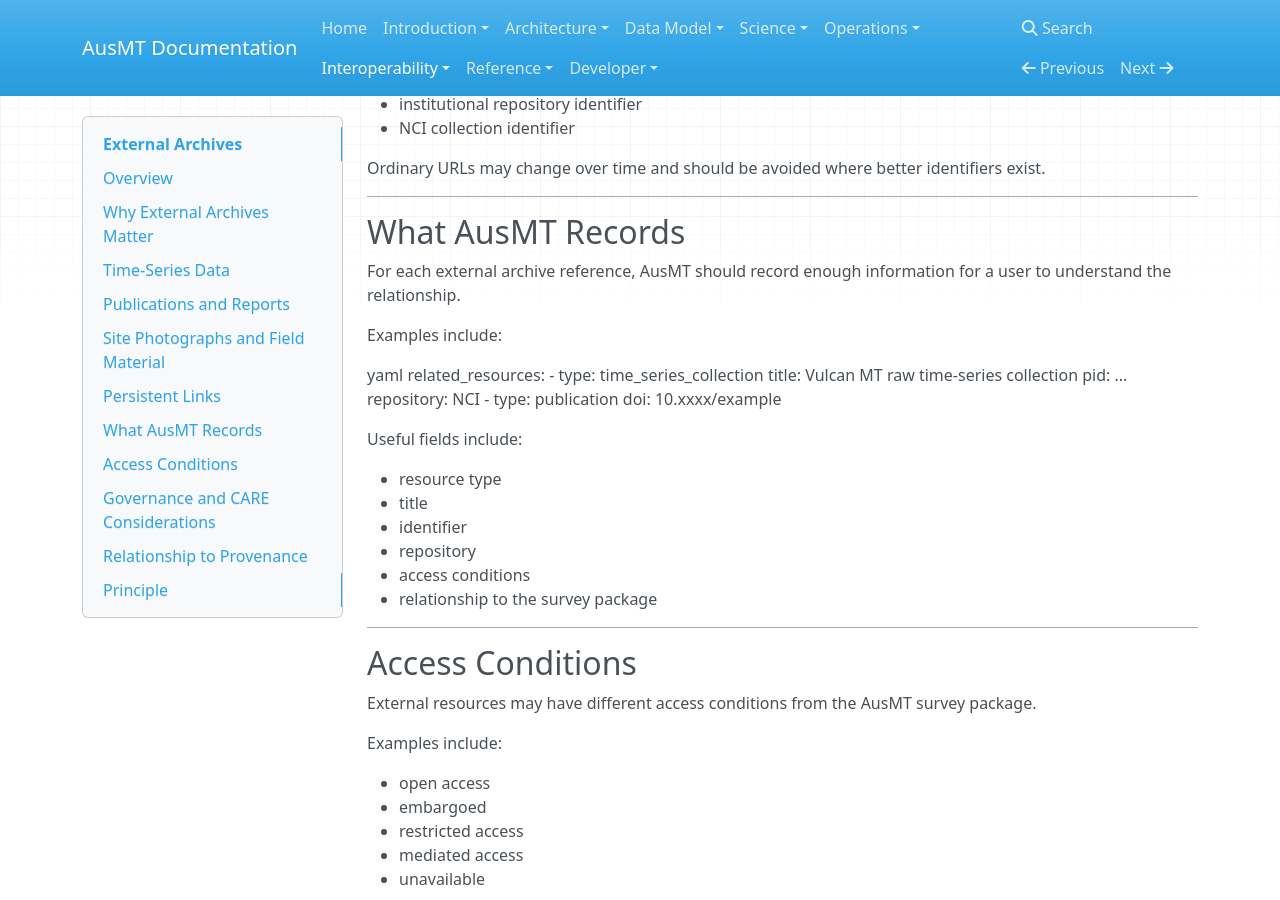
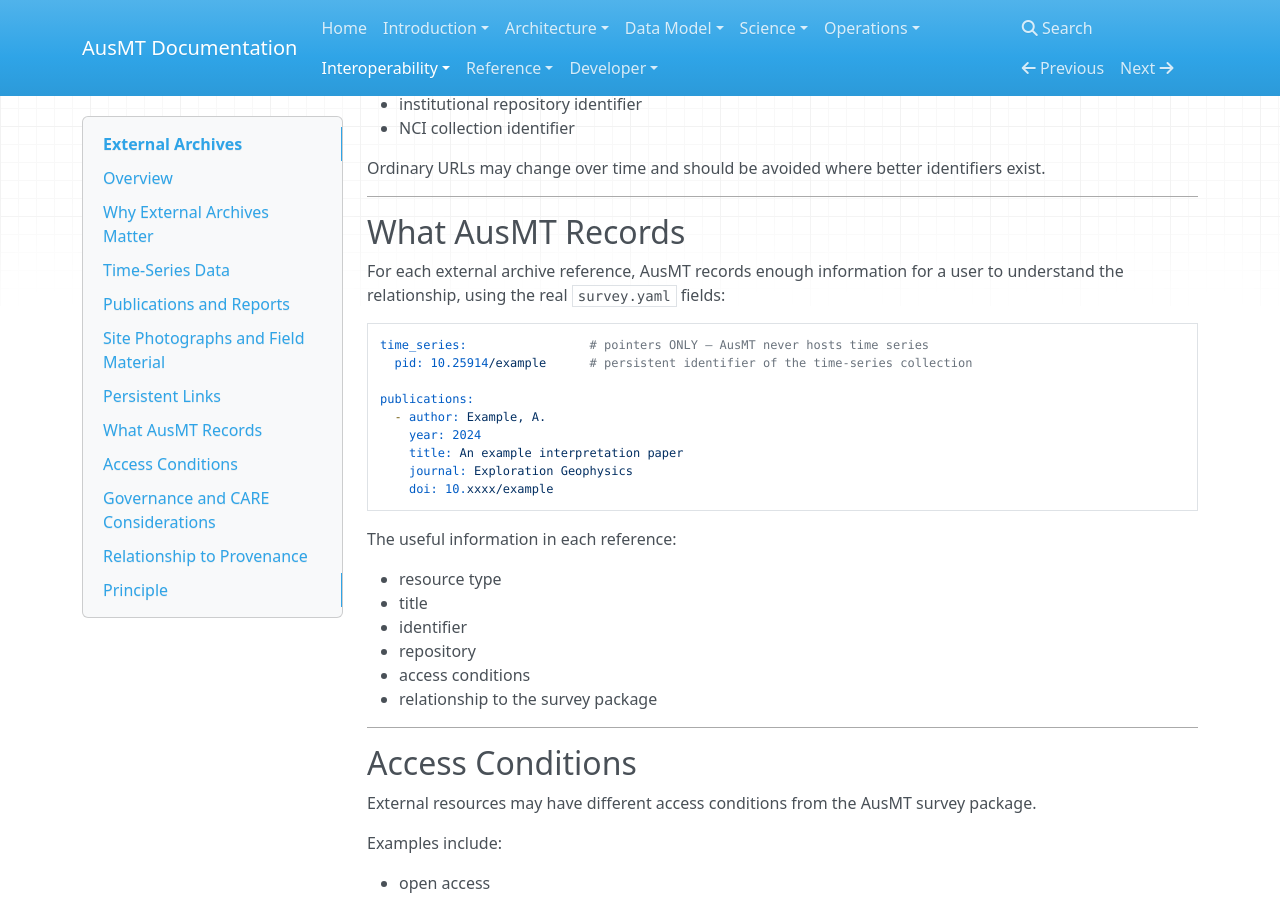
Before and after one commit to bvkay/ausmt, an MkDocs documentation site: the page built from docs/docs/interoperability/external-archives.md, in a window 1280 px wide and 900 px high, scrolled down 2160 px. Built offline with MkDocs 1.6.1, drawn with Linux system fonts in a browser that asks for light colours; nearby versions of some CDN libraries.

Commit message:
docs: interoperability pages anchored to what ships
API pages already carried honest planned-vs-current callouts; kept. Fixed the
broken YAML example in external-archives.md which used a nonexistent
related_resources key (real keys: time_series.pid, publications[]). MTCAT
section now states mtcat.json ships today, one-implementation caveat included.
CARE mention cross-references the implementation status. WAMT dropped from
collection examples.

````diff
--- a/docs/docs/interoperability/external-archives.md
+++ b/docs/docs/interoperability/external-archives.md
@@ -107,13 +107,21 @@ Ordinary URLs may change over time and should be avoided where better identifier
 
 ## What AusMT Records
 
-For each external archive reference, AusMT should record enough information for a user to understand the relationship.
+For each external archive reference, AusMT records enough information for a user to understand the relationship, using the real `survey.yaml` fields:
 
-Examples include:
+```yaml
+time_series:                 # pointers ONLY — AusMT never hosts time series
+  pid: 10.25914/example      # persistent identifier of the time-series collection
 
-yaml related_resources:   - type: time_series_collection     title: Vulcan MT raw time-series collection     pid: ...     repository: NCI    - type: publication     doi: 10.xxxx/example
+publications:
+  - author: Example, A.
+    year: 2024
+    title: An example interpretation paper
+    journal: Exploration Geophysics
+    doi: 10.xxxx/example
+```
 
-Useful fields include:
+The useful information in each reference:
 
 - resource type
 - title
````
Also changed, not shown: docs/docs/interoperability/api-overview.md (+0 -1 lines), docs/docs/interoperability/metadata-exchange.md (+5 -0 lines), docs/docs/interoperability/overview.md (+1 -1 lines).
